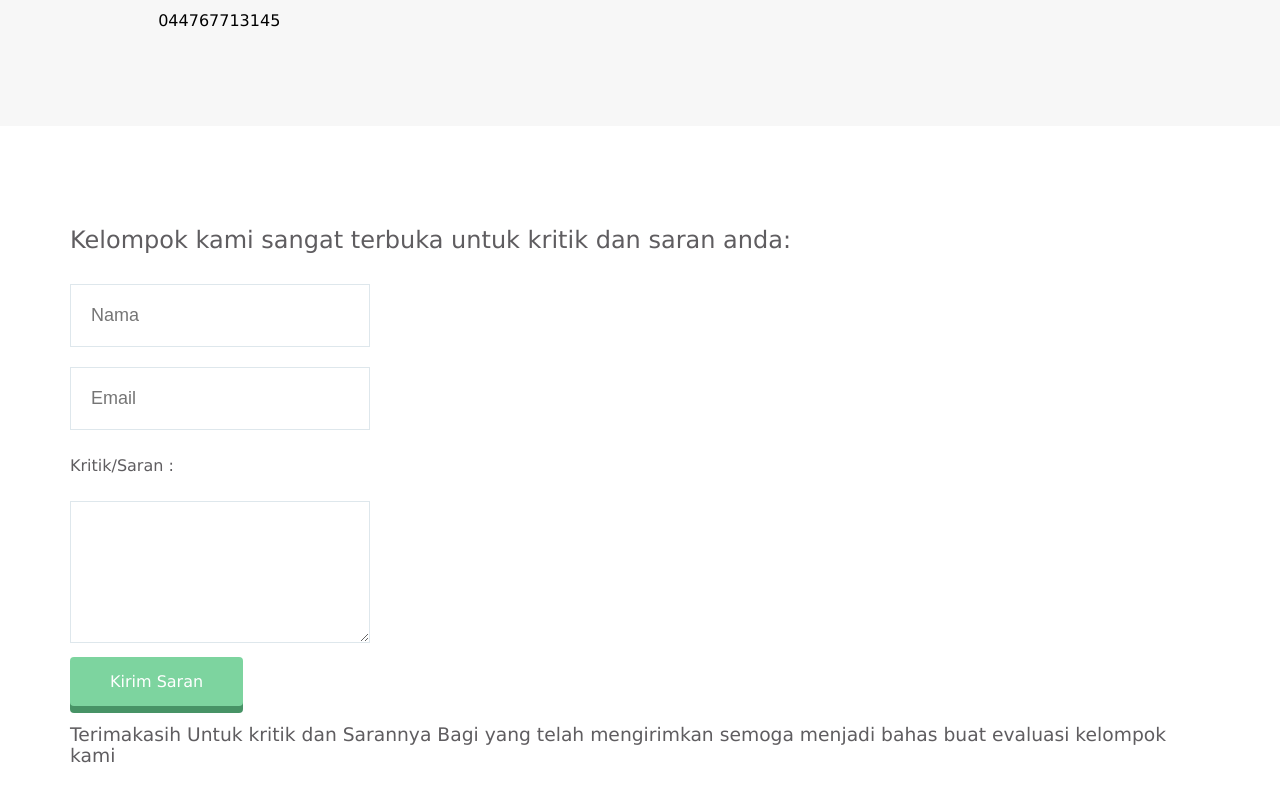
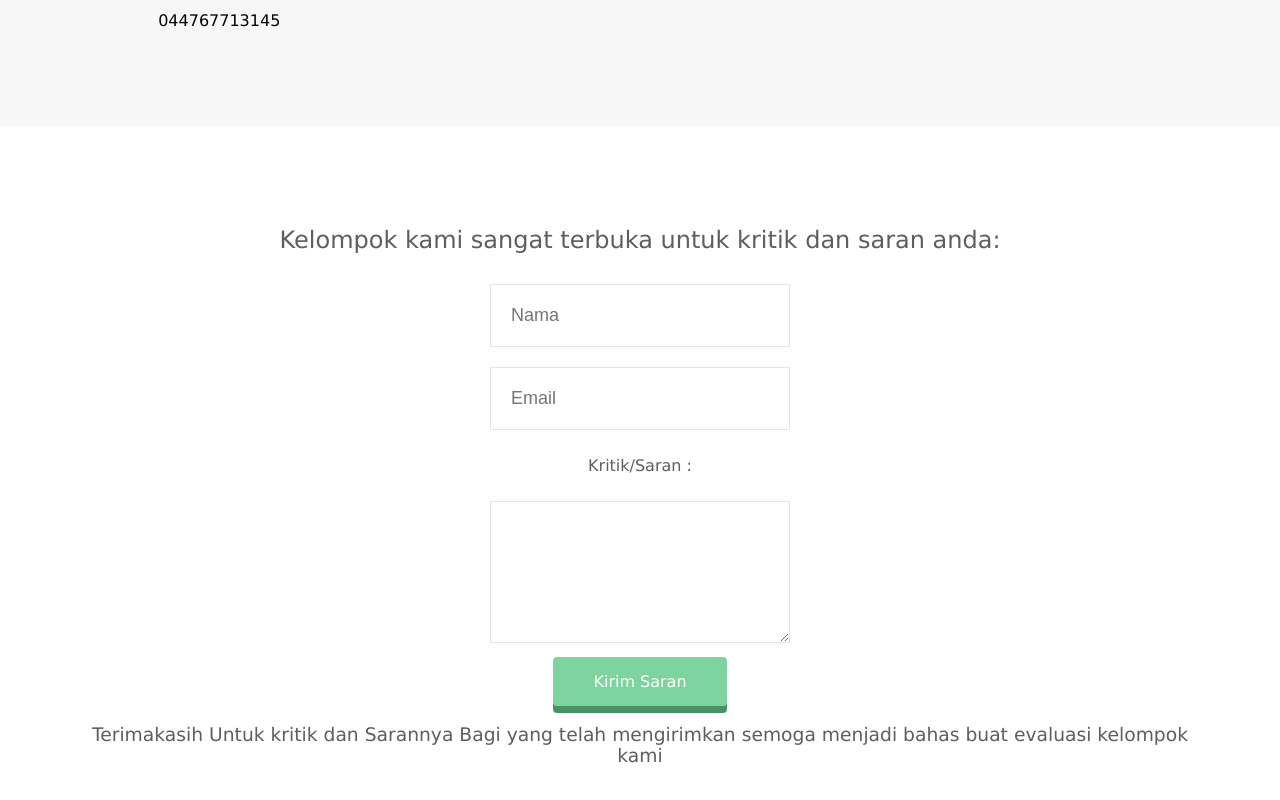
Before and after one commit to khalid-zulfikar/F14_DTS20, a plain HTML site: page index.html in a window 1280 px wide. Shown: the part 1360-2160 px from the top of the page. Drawn offline with Linux system fonts and the light colour scheme.

Commit message:
Update stylesheet.css

```diff
--- a/stylesheet.css
+++ b/stylesheet.css
@@ -178,7 +178,7 @@ header {
   font-weight: normal;
 }
 
-.message-wrapper {
+.extra_2 {
   border-bottom: 1px solid #eee;
   padding-bottom: 80px;
   text-align: center;
```
